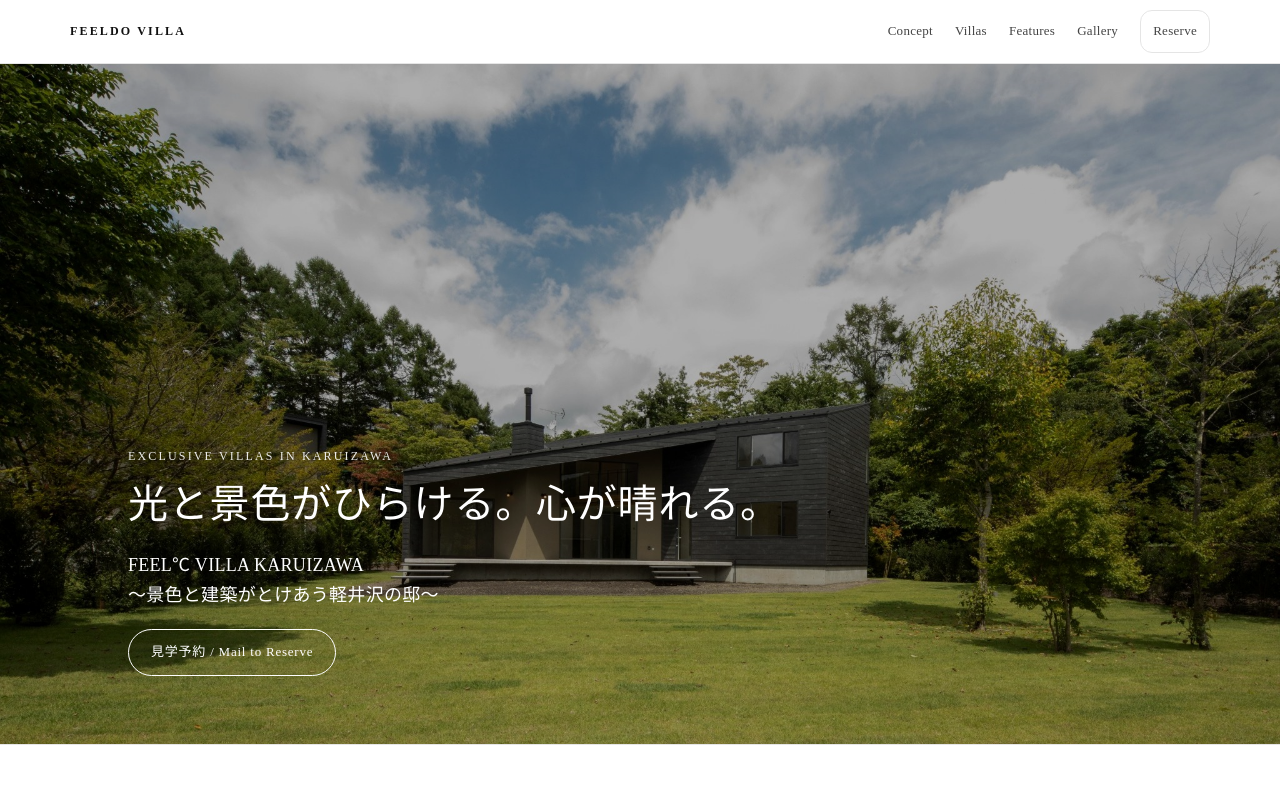
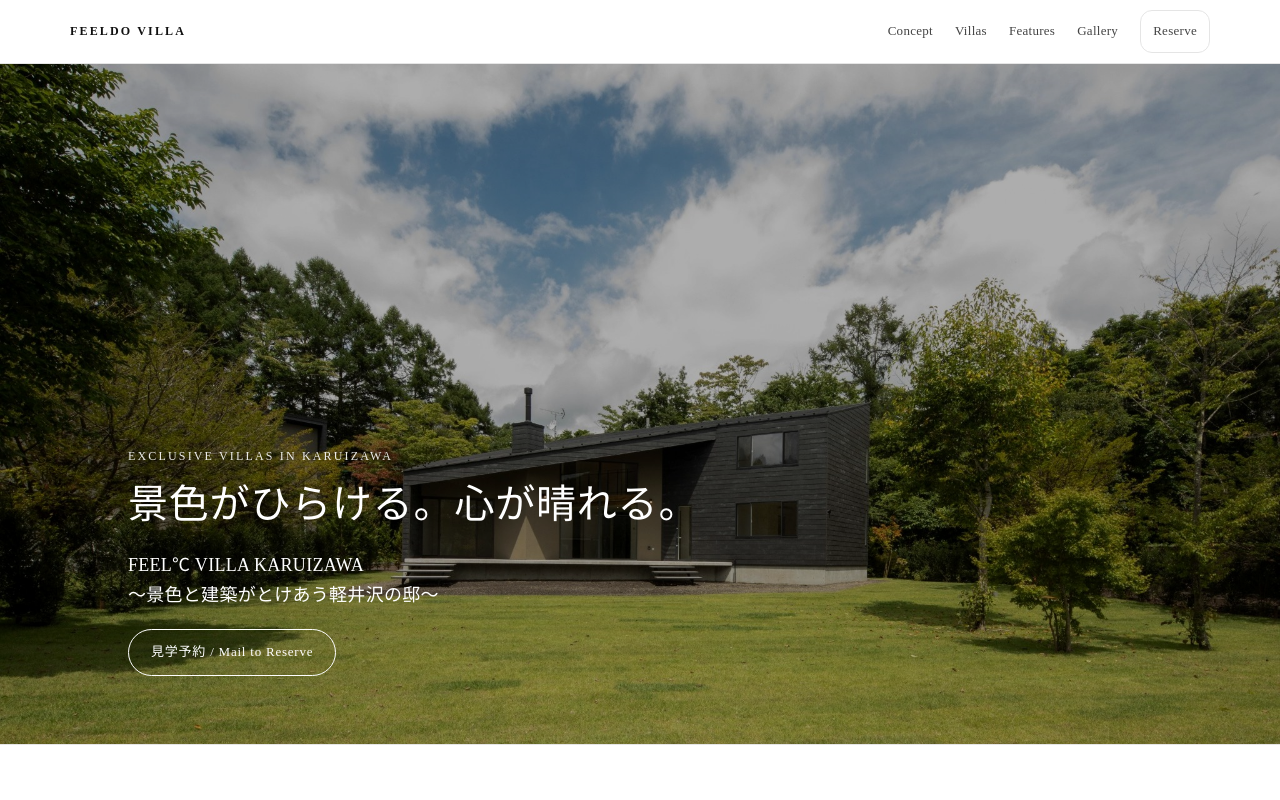
Before and after one commit to sodaigoto/FEELDO_VILLA_LP_Final, a plain HTML site: page index.html in a window 1280 px wide. Shown: the top 800 px of the page. Drawn offline with nearby package versions, Linux system fonts and the light colour scheme; a web font is replaced by a local one.

Commit message:
Update index.html

```diff
--- a/index.html
+++ b/index.html
@@ -36,7 +36,7 @@
       <img class="hero-bg" src="assets/hero.jpg" alt="FEELDO VILLA hero">
       <div class="hero-copy container">
         <p class="hero-kicker">EXCLUSIVE VILLAS IN KARUIZAWA</p>
-        <h1 class="hero-title">光と景色がひらける。心が晴れる。</h1>
+        <h1 class="hero-title">景色がひらける。心が晴れる。</h1>
         <p class="hero-lede">
           FEEL℃ VILLA KARUIZAWA<br>
           ～景色と建築がとけあう軽井沢の邸～
```
